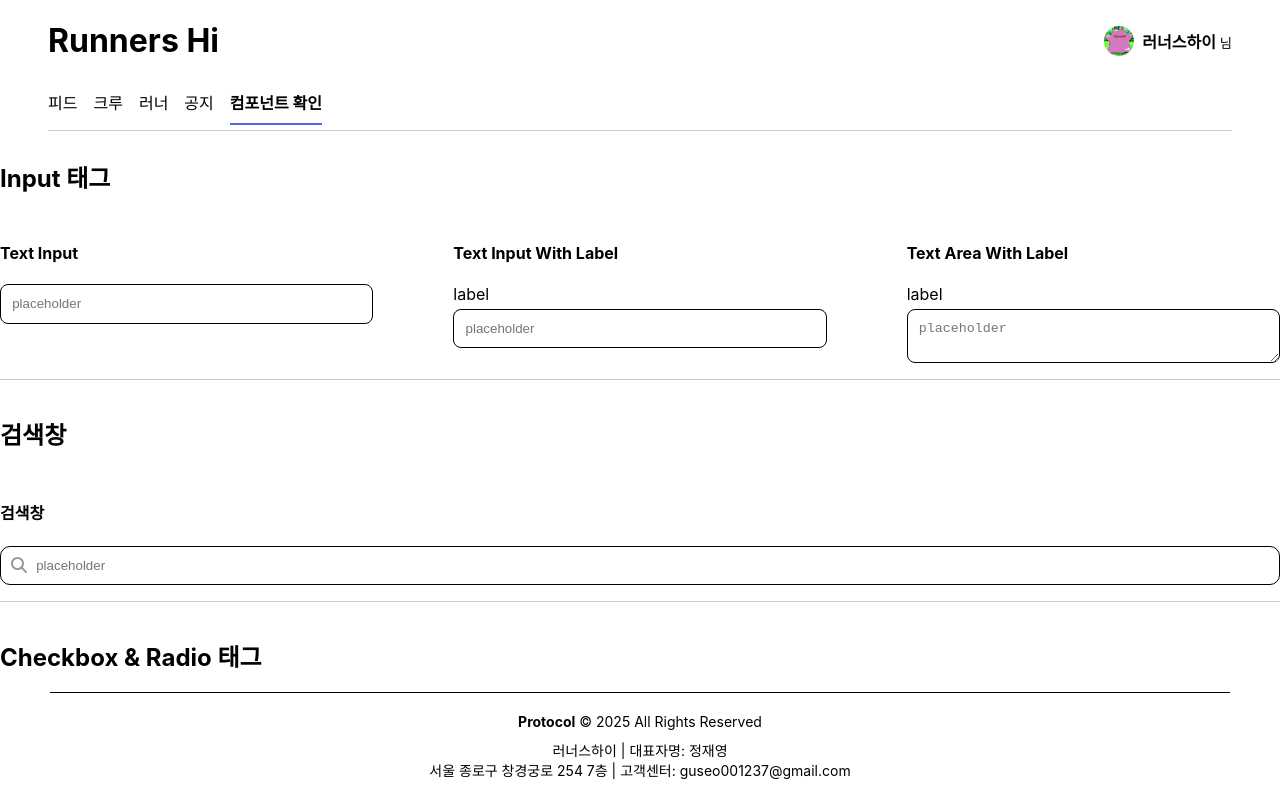
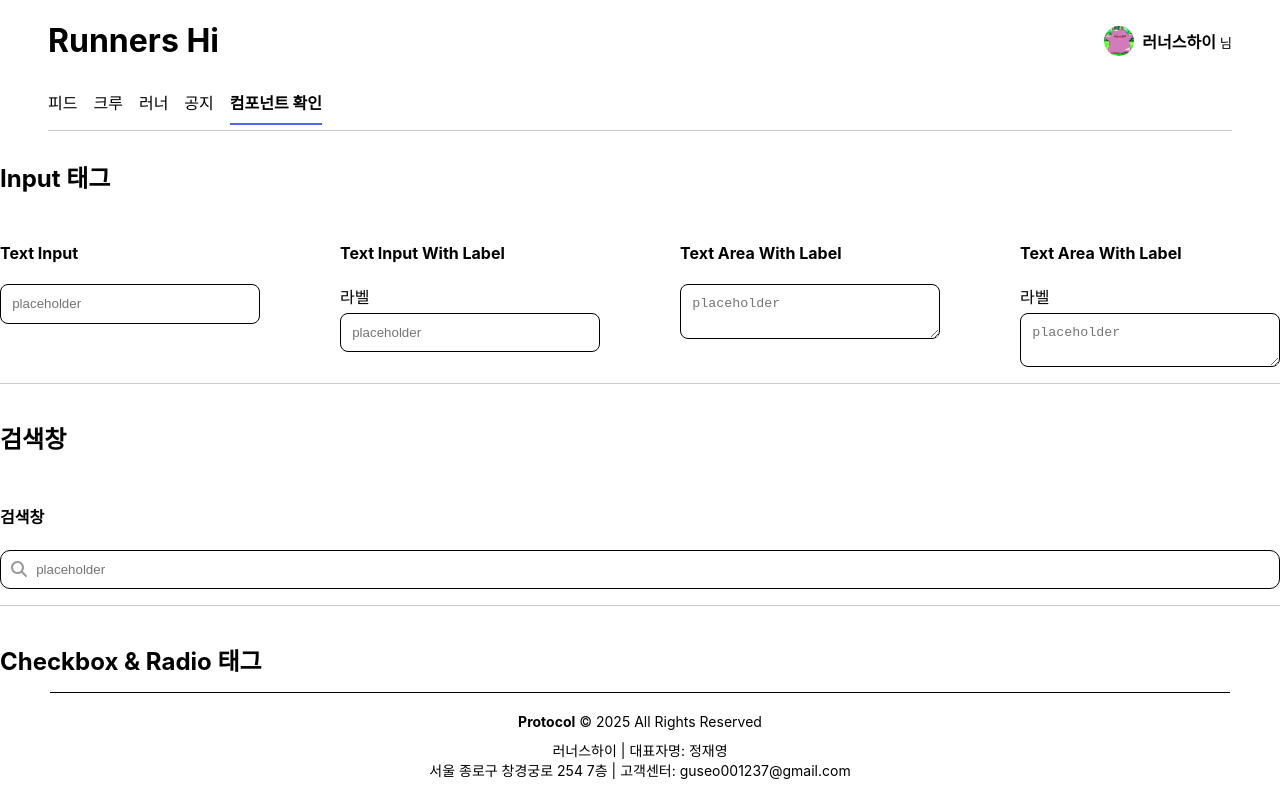
Before and after one commit to RocketDDan/frontend, a React (Create React App) app: page /component in a window 1280 px wide. Built offline with nearby package versions, Linux system fonts and the light colour scheme; no server answers.

Commit message:
fix: 공통 컴퍼넌트 기본값 없애고 value 사용

```diff
--- a/src/components/base/Checkbox.jsx
+++ b/src/components/base/Checkbox.jsx
@@ -12,6 +12,7 @@ const BasicCheckbox = ({ content = "", onClick }) => {
     const handleChange = (val) => {
         onClick?.(val);
     }
+
     return (
         <label className={checkboxStyle.container}>
             <input type="checkbox"
--- a/src/components/base/Input.jsx
+++ b/src/components/base/Input.jsx
@@ -9,17 +9,25 @@ import InputStyle from "./Input.module.css";
  * @component
  * @param {String} width 가로 길이
  * @param {String} placeholder placeholder
- * @param {String} defatultValue defatultValue
+ * @param {String} value value
  * @param {Function} onChange 값이 바뀔 때 이벤트
+ * @param {Boolean} closeBtnVisible 닫기 버튼 여부
  * @returns {JSX.Element} text input 컴퍼넌트
  */
-const TextInput = ({ width = "100%", placeholder = "", defatultValue, onChange }) => {
+const TextInput = ({
+    width = "100%",
+    placeholder = "",
+    value = "",
+    onChange,
+    closeBtnVisible = true,
+}) => {
 
-    const [inValue, setInValue] = useState(defatultValue || "");
+    const handleChange = (e) => {
+        onChange?.(e.target.value);
+    };
 
-    const handleChange = (val) => {
-        setInValue(val);
-        onChange?.(val);
+    const handleClear = () => {
+        onChange?.("");
     };
 
     return (
@@ -27,8 +35,8 @@ const TextInput = ({ width = "100%", placeholder = "", defatultValue, onChange }
             <input
                 type="text"
                 placeholder={placeholder}
-                value={inValue}
-                onChange={(e) => handleChange(e.target.value)}
+                value={value}
+                onChange={handleChange}
                 maxLength={50}
                 style={{
                     padding: "0.7rem 0 0.7rem 0.7rem",
@@ -37,10 +45,10 @@ const TextInput = ({ width = "100%", placeholder = "", defatultValue, onChange }
                     width: "100%",
                 }}
             />
-            {inValue && (
+            {value && closeBtnVisible && (
                 <FontAwesomeIcon
                     icon={faTimes}
-                    onClick={() => handleChange("")}
+                    onClick={handleClear}
                     style={{
                         position: "absolute",
                         right: "0.5rem",
@@ -60,19 +68,28 @@ const TextInput = ({ width = "100%", placeholder = "", defatultValue, onChange }
  * @param {String} placeholder placeholder
  * @param {String} label label
  * @param {String} width 가로 길이
- * @param {String} defatultValue defatultValue
+ * @param {String} value value
  * @param {Function} onChange 값이 바뀔 때 이벤트
+ * @param {Boolean} closeBtnVisible 닫기 버튼 여부
  * @returns {JSX.Element} text input 컴퍼넌트
  */
-const TextInputWithLabel = ({ placeholder = "", label = "label", width = "100%", defatultValue, onChange }) => {
+const TextInputWithLabel = ({
+    placeholder = "",
+    label = "label",
+    width = "100%",
+    value,
+    onChange,
+    closeBtnVisible = true,
+}) => {
 
     const id = uuidv7();
 
-    const [inValue, setInValue] = useState(defatultValue || "");
+    const handleChange = (e) => {
+        onChange?.(e.target.value);
+    };
 
-    const handleChange = (val) => {
-        setInValue(val);
-        onChange?.(val);
+    const handleClear = () => {
+        onChange?.("");
     };
 
     return (
@@ -84,8 +101,8 @@ const TextInputWithLabel = ({ placeholder = "", label = "label", width = "100%",
                 id={id}
                 type="text"
                 placeholder={placeholder}
-                value={inValue}
-                onChange={(e) => handleChange(e.target.value)}
+                value={value}
+                onChange={handleChange}
                 maxLength={50}
                 style={{
                     padding: "0.7rem 0 0.7rem 0.7rem",
@@ -94,14 +111,14 @@ const TextInputWithLabel = ({ placeholder = "", label = "label", width = "100%",
                     width: "100%",
                 }}
             />
-            {inValue && (
+            {value && closeBtnVisible && (
                 <FontAwesomeIcon
                     icon={faTimes}
-                    onClick={() => handleChange("")}
+                    onClick={handleClear}
                     style={{
                         position: "absolute",
                         right: "0.5rem",
-                        top: "2.2rem",
+                        top: "2.3rem",
                         cursor: "pointer",
                         color: "#999",
                     }}
@@ -118,29 +135,36 @@ const TextInputWithLabel = ({ placeholder = "", label = "label", width = "100%",
  * @param {String} width 가로 길이
  * @param {String} height 세로 길이
  * @param {String} label label
- * @param {String} defatultValue defatultValue
+ * @param {String} value value
  * @param {Function} onChange 값이 바뀔 때 이벤트
+ * @param {Boolean} closeBtnVisible 닫기 버튼 여부
  * @returns {JSX.Element} textarea 컴퍼넌트
  */
-const TextAreaWithLabel = ({ placeholder = "", width = "100%", height='100%', label="label", defatultValue, onChange }) => {
+const TextArea = ({
+    placeholder = "",
+    width = "100%",
+    height = '100%',
+    value, onChange,
+    closeBtnVisible = true,
+}) => {
 
     const id = uuidv7();
 
-    const [inValue, setInValue] = useState(defatultValue || "");
+    const handleChange = (e) => {
+        onChange?.(e.target.value);
+    };
 
-    const handleChange = (val) => {
-        setInValue(val);
-        onChange?.(val);
+    const handleClear = () => {
+        onChange?.("");
     };
 
     return (
-        <span className={InputStyle.container} style={{ width: width , height: height }}>
-            <label htmlFor={id}>{label}</label>
+        <span className={InputStyle.container} style={{ width: width, height: height }}>
             <textarea
                 id={id}
                 placeholder={placeholder}
-                value={inValue}
-                onChange={(e) => handleChange(e.target.value)}
+                value={value}
+                onChange={handleChange}
                 style={{
                     padding: "0.7rem 0 0.7rem 0.7rem",
                     borderRadius: "8px",
@@ -148,10 +172,73 @@ const TextAreaWithLabel = ({ placeholder = "", width = "100%", height='100%', la
                     width: "100%",
                 }}
             />
-            {inValue && (
+            {value && closeBtnVisible && (
                 <FontAwesomeIcon
                     icon={faTimes}
-                    onClick={() => handleChange("")}
+                    onClick={handleClear}
+                    style={{
+                        position: "absolute",
+                        right: "0.5rem",
+                        top: "0.7rem",
+                        cursor: "pointer",
+                        color: "#999",
+                    }}
+                />
+            )}
+        </span>
+    )
+}
+
+/**
+ * TextArea With Label Component
+ * @component
+ * @param {String} placeholder placeholder
+ * @param {String} width 가로 길이
+ * @param {String} height 세로 길이
+ * @param {String} label label
+ * @param {String} value value
+ * @param {Function} onChange 값이 바뀔 때 이벤트
+ * @param {Boolean} closeBtnVisible 닫기 버튼 여부
+ * @returns {JSX.Element} textarea 컴퍼넌트
+ */
+const TextAreaWithLabel = ({
+    placeholder = "",
+    width = "100%",
+    height = '100%',
+    label = "label",
+    value,
+    onChange,
+    closeBtnVisible = true,
+}) => {
+
+    const id = uuidv7();
+    const handleChange = (e) => {
+        onChange?.(e.target.value);
+    };
+
+    const handleClear = () => {
+        onChange?.("");
+    };
+
+    return (
+        <span className={InputStyle.container} style={{ width: width, height: height }}>
+            <label htmlFor={id}>{label}</label>
+            <textarea
+                id={id}
+                placeholder={placeholder}
+                value={value}
+                onChange={handleChange}
+                style={{
+                    padding: "0.7rem 0 0.7rem 0.7rem",
+                    borderRadius: "8px",
+                    border: "solid 1px",
+                    width: "100%",
+                }}
+            />
+            {value && closeBtnVisible && (
+                <FontAwesomeIcon
+                    icon={faTimes}
+                    onClick={handleClear}
                     style={{
                         position: "absolute",
                         right: "0.5rem",
@@ -165,4 +252,4 @@ const TextAreaWithLabel = ({ placeholder = "", width = "100%", height='100%', la
     )
 }
 
-export { TextInput, TextInputWithLabel, TextAreaWithLabel }
+export { TextInput, TextInputWithLabel, TextArea, TextAreaWithLabel }
--- a/src/components/base/Radio.jsx
+++ b/src/components/base/Radio.jsx
@@ -8,13 +8,13 @@ import style from './Radio.module.css';
  * @param {String} options.value - 값
  * @param {String} options.name - 이름
  * @param {String} name - name
- * @param {String} defaultValue - 기본 값
+ * @param {String} value - 기본 값
  * @param {Function} onChange - 변경될 때 이벤트
  * @returns {JSX.Element} radio 컴퍼넌트
  */
-const BasicRadio = ({ options = [], name, defaultValue, onChange }) => {
+const BasicRadio = ({ options = [], name, value, onChange }) => {
 
-    const [inValue, setInValue] = useState(defaultValue);
+    const [inValue, setInValue] = useState(value);
 
     const handleChange = (value) => {
         setInValue(value);
--- a/src/components/base/Select.jsx
+++ b/src/components/base/Select.jsx
@@ -5,7 +5,7 @@ import selectStyle from './Select.module.css'
 /**
  * 셀렉트 박스 컴포넌트
  * @component
- * @param {String} defaultValue 초기 선택값
+ * @param {String} value 초기 선택값
  * @param {Function} onChange 실행할 함수
  * @param {Array} options 옵션 목록
  * @param {String} options.value
@@ -13,9 +13,9 @@ import selectStyle from './Select.module.css'
  * @param {String} width 가로 길이
  * @returns {JSX.Element} select 컴퍼넌트
  */
-const BasicSelect = ({ defaultValue, onChange, options = [], width = "100%" }) => {
+const BasicSelect = ({ value, onChange, options = [], width = "100%" }) => {
 
-    const [inValue, setInValue] = useState(defaultValue || "");
+    const [inValue, setInValue] = useState(value || "");
 
     const handleSelect = (val) => {
         setInValue(val);
--- a/src/components/search_bar/SearchBar.jsx
+++ b/src/components/search_bar/SearchBar.jsx
@@ -1,26 +1,32 @@
 import searchBarStyle from "./SearchBar.module.css";
-
-import { useState } from "react";
 
 import { FontAwesomeIcon } from "@fortawesome/react-fontawesome";
 import { faTimes, faSearch } from "@fortawesome/free-solid-svg-icons";
 
 /**
- *
+ * @component
  * @param {String} placeholder placeholder
- * @param {String} defaultValue 기본 값
+ * @param {String} value value
  * @param {String} width 가로 길이
- * @param {Function} onChange 가로 길이
+ * @param {Function} onChange 변화 이벤트
+ * @param {Boolean} closeBtnVisible 닫기 버튼 여부
  * @returns {JSX.Element} search bar 컴퍼넌트
  */
-const SearchBar = ({ placeholder = "", defaultValue, width = "100%", onChange }) => {
+const SearchBar = ({
+    placeholder = "",
+    value,
+    width = "100%",
+    onChange,
+    closeBtnVisible = true,
+}) => {
 
-    const [inValue, setInValue] = useState(defaultValue || "");
+    const handleChange = (e) => {
+        onChange?.(e.target.value);
+    };
 
-    const handleChange = (val) => {
-        setInValue(val);
-        onChange?.(val);
-    }
+    const handleClear = () => {
+        onChange?.("");
+    };
 
     return (
         <label className={searchBarStyle.container} style={{ width: width }}>
@@ -28,14 +34,14 @@ const SearchBar = ({ placeholder = "", defaultValue, width = "100%", onChange })
             <input
                 type="text"
                 placeholder={placeholder}
-                value={inValue}
-                onChange={(e) => { handleChange(e.target.value) }}
+                value={value}
+                onChange={handleChange}
                 maxLength={50}
             />
-            {inValue && (
+            {value && closeBtnVisible && (
                 <FontAwesomeIcon
                     icon={faTimes}
-                    onClick={() => { handleChange("") }}
+                    onClick={handleClear}
                     className={searchBarStyle.closeBtn}
                 />
             )}
--- a/src/page/ComponentPage.jsx
+++ b/src/page/ComponentPage.jsx
@@ -1,17 +1,55 @@
-import { TextAreaWithLabel, TextInput, TextInputWithLabel } from "../components/base/Input";
+import { TextAreaWithLabel, TextArea, TextInput, TextInputWithLabel } from "../components/base/Input";
 import { SearchBar } from "../components/search_bar/SearchBar";
 import { BasicCheckbox } from "../components/base/Checkbox";
 import { BasicRadio } from "../components/base/Radio";
 import { BasicSelect } from "../components/base/Select";
 import { FeedProfileImage, CrewProfileImage, MemberProfileImage } from "../components/profile/ProfileImage";
 import { PrimaryBigButton, PrimaryButton, SecondaryBigButton, SecondaryButton } from "../components/base/Button";
-import { BasicTable } from "../components/base/Table";
 import { SquareFeed } from "../components/feed/SquareFeed";
 
 import MetamongImage from "../assets/images/metamong.jpeg"
+import { useState } from "react";
 
 
 const HomePage = () => {
+    const [value1, setValue1] = useState(); // text input
+    const [value2, setValue2] = useState(); // text input with label
+    const [value3, setValue3] = useState(); // textarea
+    const [value4, setValue4] = useState(); // textarea with label
+    const [value5, setValue5] = useState(); // searchbar
+    const [value6, setValue6] = useState("value2"); // radio
+    const [value7, setValue7] = useState();
+
+    const handleInput1 = (val) => {
+        setValue1(val);
+        console.log("change: ", val)
+    }
+    const handleInput2 = (val) => {
+        setValue2(val);
+        console.log("change: ", val)
+    }
+    const handleInput3 = (val) => {
+        setValue3(val);
+        console.log("change: ", val)
+    }
+    const handleInput4 = (val) => {
+        setValue4(val);
+        console.log("change: ", val)
+    }
+    const handleInput5 = (val) => {
+        setValue5(val);
+        console.log("change: ", val)
+    }
+    const handleInput6 = (val) => {
+        setValue6(val);
+        console.log("change: ", val)
+    }
+    const handleInput7 = (val) => {
+        setValue7(val);
+        console.log("change: ", val)
+    }
+
+
     return (
         <div style={{ width: '100%' }}>
             <div style={{
@@ -27,22 +65,35 @@ const HomePage = () => {
                         <h4>Text Input</h4>
                         <TextInput
                             width={"100%"}
+                            value={value1}
                             placeholder={"placeholder"}
-                        onChange={(val) => { console.log("change: ", val) }} />
+                            onChange={handleInput1} />
                     </div>
                     <div style={{ flex: '1' }}>
                         <h4>Text Input With Label</h4>
                         <TextInputWithLabel
+                            label={"라벨"}
                             width={"100%"}
+                            value={value2}
                             placeholder={"placeholder"}
-                        onChange={(val) => { console.log("change: ", val) }} />
+                            onChange={handleInput2} />
+                    </div>
+                    <div style={{ flex: '1' }}>
+                        <h4>Text Area With Label</h4>
+                        <TextArea
+                            width={"100%"}
+                            value={value3}
+                            placeholder={"placeholder"}
+                            onChange={handleInput3} />
                     </div>
                     <div style={{ flex: '1' }}>
                         <h4>Text Area With Label</h4>
                         <TextAreaWithLabel
+                            label={"라벨"}
                             width={"100%"}
+                            value={value4}
                             placeholder={"placeholder"}
-                        onChange={(val) => { console.log("change: ", val) }} />
+                            onChange={handleInput4} />
                     </div>
                 </div>
                 <hr style={{ border: "none", borderBottom: "1px solid #ccc", margin: "8px 0" }} />
@@ -54,8 +105,9 @@ const HomePage = () => {
                         <h4>검색창</h4>
                         <SearchBar
                             width={"100%"}
+                            value={value5}
                             placeholder={"placeholder"}
-                            onChange={(val) => { console.log("change: ", val) }} />
+                            onChange={handleInput5} />
                     </div>
                 </div>
                 <hr style={{ border: "none", borderBottom: "1px solid #ccc", margin: "8px 0" }} />
@@ -77,8 +129,8 @@ const HomePage = () => {
                                 { value: "value1", name: "name1" },
                                 { value: "value2", name: "name2" },
                                 { value: "value3", name: "name3" },]}
-                            defaultValue={"value2"}
-                            onChange={(val) => { console.log("change: ", val) }} />
+                            value={value6}
+                            onChange={handleInput6} />
                     </div>
                 </div>
                 <hr style={{ border: "none", borderBottom: "1px solid #ccc", margin: "8px 0" }} />
@@ -89,8 +141,8 @@ const HomePage = () => {
                     <div>
                         <h4>Select 태그</h4>
                         <BasicSelect
-                            defaultValue="apple"
-                            onChange={(val) => { console.log("change: ", val) }}
+                            value={value7}
+                            onChange={handleInput7}
                             options={[
                                 { value: "orange", label: "오렌지" },
                                 { value: "apple", label: "사과" },
@@ -124,22 +176,30 @@ const HomePage = () => {
                     <div style={{ flex: '1' }}>
                         <h4>Primary Button</h4>
                         <p>width: 90px</p>
-                        <PrimaryButton width="90px" onClick={() => { console.log("click") }} />
+                        <PrimaryButton
+                        width="90px"
+                        onClick={() => { console.log("click") }} />
                     </div>
                     <div style={{ flex: '1' }}>
                         <h4>Secondary Button</h4>
                         <p>width: 120px</p>
-                        <SecondaryButton width="120px" onClick={() => { console.log("click") }} />
+                        <SecondaryButton
+                        width="120px"
+                        onClick={() => { console.log("click") }} />
                     </div>
                     <div style={{ flex: '1' }}>
                         <h4>Primary Big Button</h4>
                         <p>width: 120px</p>
-                        <PrimaryBigButton width="120px" onClick={() => { console.log("click") }} />
+                        <PrimaryBigButton
+                        width="120px"
+                        onClick={() => { console.log("click") }} />
                     </div>
                     <div style={{ flex: '1' }}>
                         <h4>Secondary Big Button</h4>
                         <p>width: 150px</p>
-                        <SecondaryBigButton width="150px" onClick={() => { console.log("click") }} />
+                        <SecondaryBigButton
+                        width="150px"
+                        onClick={() => { console.log("click") }} />
                     </div>
                 </div>
                 <hr style={{ border: "none", borderBottom: "1px solid #ccc", margin: "8px 0" }} />
```
Also changed, not shown: src/components/feed/CommentPanel.jsx (+21 -4 lines). Lines whose indentation alone changed are shown as unchanged.
